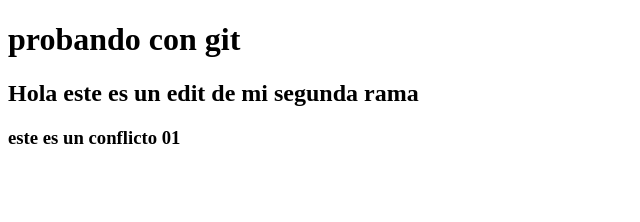
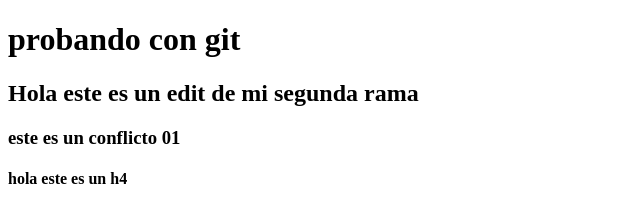
Before and after one commit to KevinDamianDeve/probando, a plain HTML site: page index.html in a window 1280 px wide. Shown: the whole page, without its empty margins (0-640 px from the left). Drawn offline with Linux system fonts and the light colour scheme.

Commit message:
agregue un h4

```diff
--- a/index.html
+++ b/index.html
@@ -10,5 +10,8 @@
     <h1>probando con git</h1>
     <h2>Hola este es un edit de mi segunda rama</h2>
     <h3>este es un conflicto 01</h3>
+
+
+    <h4>hola este es un h4</h4>
 </body>
 </html>
```
